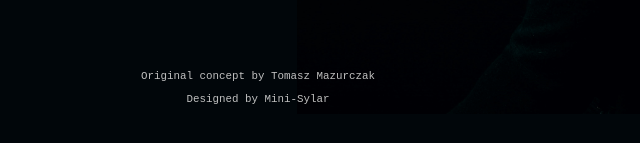
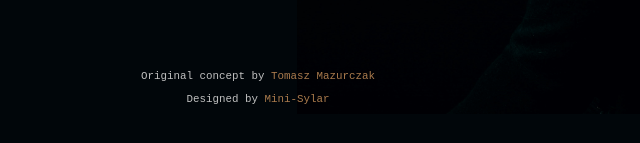
Before and after one commit to Mini-Sylar/Blog-Fashion--Website-concept, a plain HTML site: page index.html in a window 1280 px wide. Shown: the part 621-764 px from the top of the page, 382-1022 px from the left. Drawn offline with Linux system fonts and the light colour scheme.

Commit message:
Scroll bar Visibility Hidden

```diff
--- a/index.html
+++ b/index.html
@@ -4,7 +4,7 @@
     <meta charset="UTF-8" />
     <meta http-equiv="X-UA-Compatible" content="IE=edge" />
     <meta name="viewport" content="width=device-width, initial-scale=1.0" />
-    <title>Document</title>
+    <title>Blog Site -- Web Concept</title>
     <link rel="stylesheet" href="style.css" />
   </head>
   <body>
@@ -26,7 +26,7 @@
       <div class="part2container">
         <div class="minilogo"></div>
         <div class="dateBlog">
-          20 May 2020 <span class="dot">&#183;</span> Blog
+          29 Jan 2022 <span class="dot">&#183;</span> Blog
         </div>
         <div class="catch">
           <h2 class="catchphrase">Always be strong and</h2>
@@ -34,7 +34,6 @@
         <div class="paragraph">
           <p class="almostP">Make your photos look briliant;</p>
           <p>In today;s article we present tips</p>
-
           <p class="lastp">on how to use colored lighting in scenery.</p>
         </div>
         <div class="readMore">Read More</div>
--- a/style.css
+++ b/style.css
@@ -8,7 +8,13 @@ body {
   margin: 0 auto;
   font-family: monospace;
    animation: fadein 2s;
+   -ms-overflow-style: none;  /* IE and Edge */
+  scrollbar-width: none;  /* Firefox */
   /* font-size: larger; */
+}
+
+body::-webkit-scrollbar{
+  display: none;
 }
 
 .sendInqMobile{
@@ -286,6 +292,10 @@ footer>p{
   margin-bottom: 0;
 }
 
+footer>p>a{
+  color: rgb(170, 123, 77);
+}
+
 @media only screen and (max-width: 425px) {
   .MainNav {
     visibility: hidden;
```
